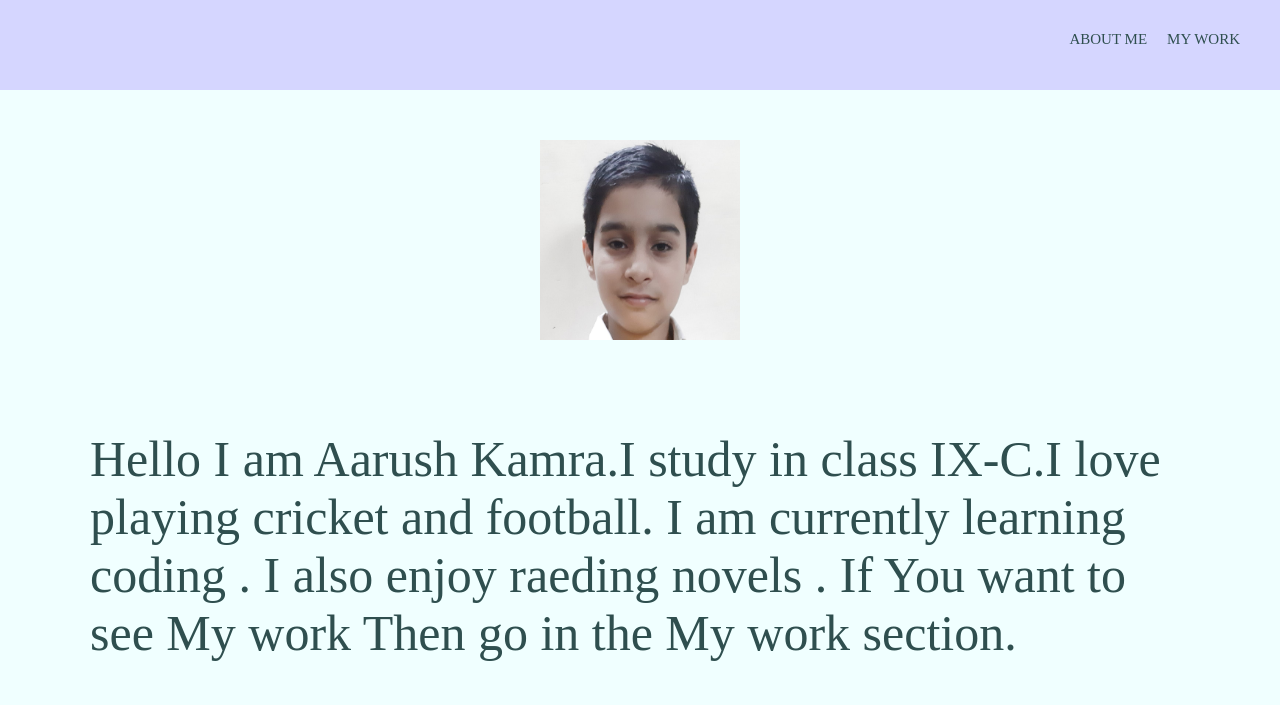
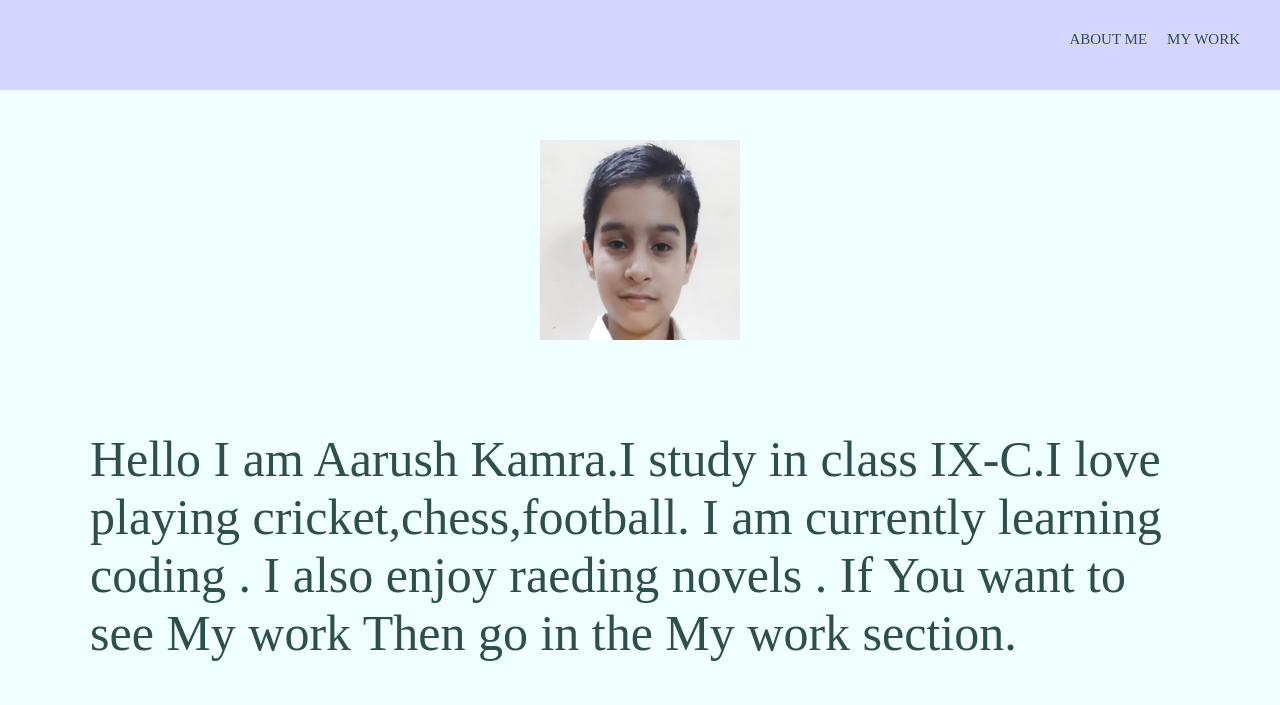
Before and after one commit to Aarushchamp/Aarushchamp.github.io, a plain HTML site: page index.html in a window 1280 px wide. Drawn offline with Linux system fonts and the light colour scheme.

Commit message:
Update index.html

```diff
--- a/index.html
+++ b/index.html
@@ -21,7 +21,7 @@
     <div class= "profile-image">
         <img src="Aarush.jpg.jpg" alt="Aarush.jpg.jpg" style="width: 200px;height:200px;">
         <p>
-            Hello I am Aarush Kamra.I study in class IX-C.I love playing cricket and football.
+            Hello I am Aarush Kamra.I study in class IX-C.I love playing cricket,chess,football.
             I am currently learning coding . I also enjoy raeding novels . If You want to see My work Then go in the My work section.
 
         </p>
```
